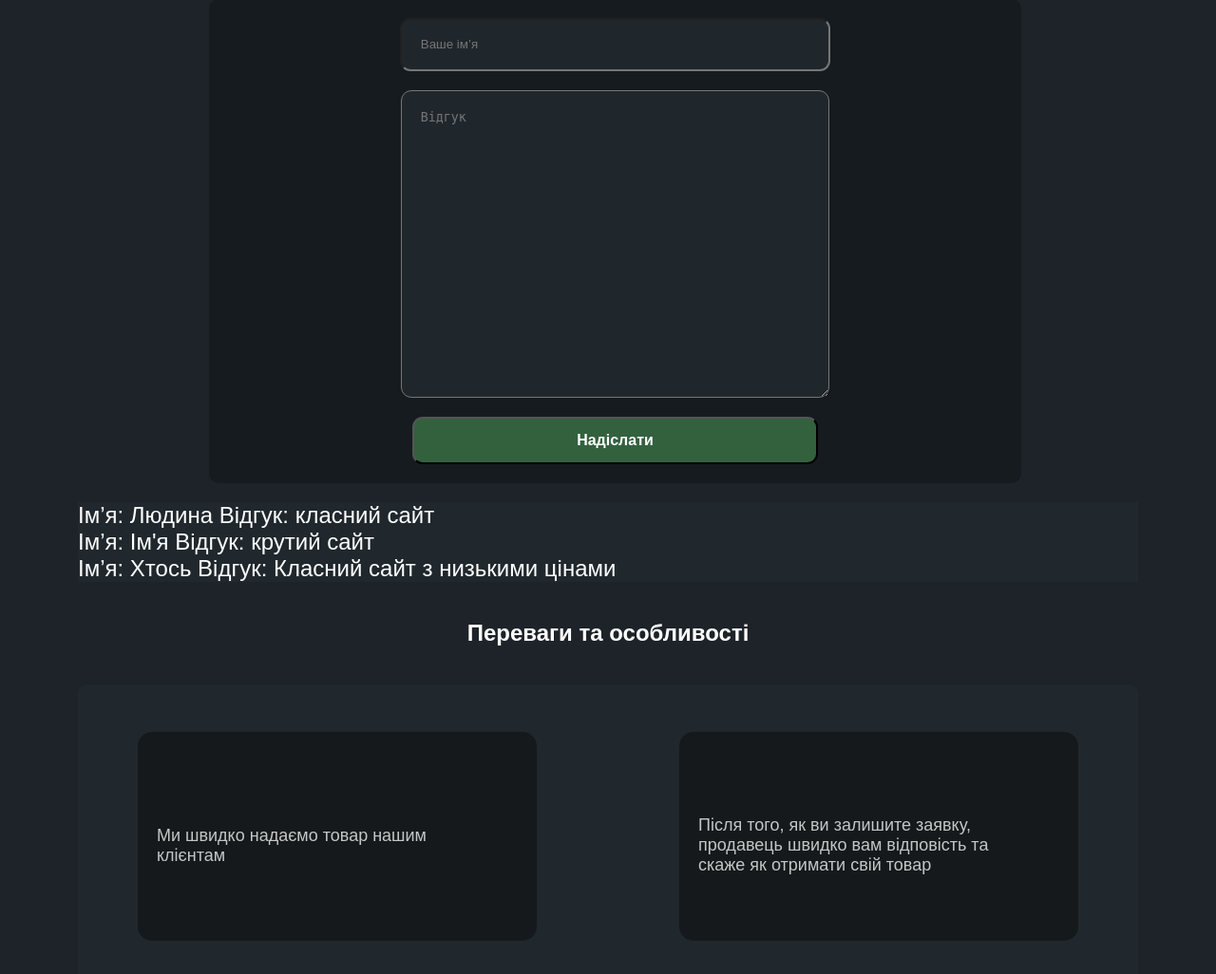
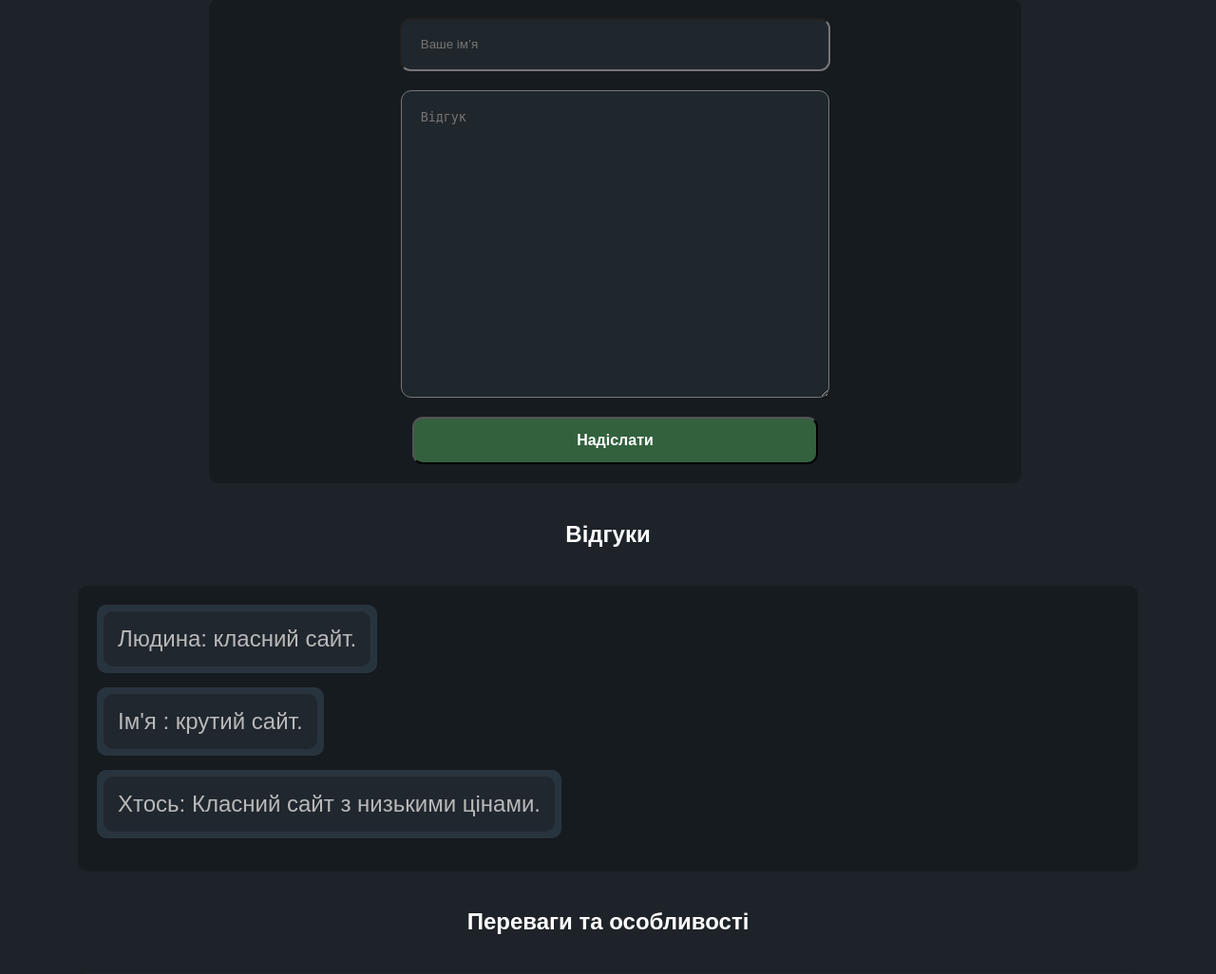
Before and after one commit to Dmytro45/cs2-skins, a Django app: template home/templates/home/home.html in a window 1280 px wide. Shown: the part 3841-4867 px from the top of the page at 95% size. Run offline with Django 4.2, Linux system fonts and the light colour scheme; data comes from the database, SQL or seed files in the repository; both versions use the stored data as it was after the commit; the template is opened without the code that fills it: values that come from a table or form of the project are taken from there, most other values are stand-ins (such as "Sample title", 1, 10 or a date in 2020).

Commit message:
design feedbacks

```diff
--- a/home/static/home/script.js
+++ b/home/static/home/script.js
@@ -35,8 +35,8 @@ function vidguk_foo() {
     var vidguk__name = document.getElementById("vidguk__name").value;
     var vidguk = document.getElementById("vidguk").value;
     if (vidguk__name !== "" && vidguk !== ""){
-        var btn = document.getElementById("submit_form");
-        btn.innerHTML = "Відправлено"
+        var btn_feedback = document.getElementById("submit_vidguk");
+        btn_feedback.innerHTML = "Відправлено"
 
         var formData = new FormData();
         formData.append("name", vidguk__name);
--- a/home/static/home/style.css
+++ b/home/static/home/style.css
@@ -422,15 +422,34 @@ body {
 }
 
 .feedback {
+  display: flex;
+  flex-direction: column;
+  color: rgb(185, 185, 185);
+  margin-top: 20px;
+  padding: 20px;
+  border-radius: 10px;
+  background-color: #161b20;
+}
+.feedback__description {
+  background-color: #28343d;
+  padding: 7px;
+  width: -moz-max-content;
+  width: max-content;
+  border-radius: 10px;
+  font-size: 24px;
+  margin-bottom: 15px;
+}
+.feedback__text {
   color: white;
   display: flex;
-  flex-direction: column;
+  justify-content: center;
+  margin-bottom: 10px;
   margin-top: 20px;
-  background-color: #20282D;
-  font-size: x-large;
 }
-.feedback__description {
-  flex-direction: column;
+.feedback__items {
+  padding: 15px;
+  border-radius: 10px;
+  background-color: #20272e;
 }
 
 .feature {
--- a/home/static/home/style.scss
+++ b/home/static/home/style.scss
@@ -464,14 +464,33 @@ body {
 
 
 .feedback {
-    color: white;
     display: flex;
     flex-direction: column;
+    color: rgb(185, 185, 185);
     margin-top: 20px;
-    background-color: #20282D;
-    font-size: x-large;
+    padding: 20px;
+    border-radius: 10px;
+    background-color: #161b20;
     &__description{
-        flex-direction: column;
+        background-color: #28343d;
+        padding: 7px ;
+        width: max-content;
+        border-radius: 10px;
+        font-size: 24px;
+        margin-bottom: 15px;
+    }
+    &__text {
+        color: white;
+        display: flex;
+        justify-content: center;
+        margin-bottom: 10px;
+        margin-top: 20px;
+    }
+    &__items{
+        padding: 15px;
+        border-radius: 10px;
+        background-color: #20272e;
+
     }
 }
 
--- a/home/templates/home/home.html
+++ b/home/templates/home/home.html
@@ -386,15 +386,20 @@
         </div>
 
         <div class="container">
+            <div class="feedback__text">
+                <h2>
+                    Відгуки
+                </h2>
+            </div>
             <div class="feedback">
                 {% for feedback in feedbacks %}
-                    <div class="feedback__item-container">
-                        <div class="feedback__description">
-                            <span>
-                                Ім’я: {{ feedback.user_name }}
+                    <div class="feedback__description">
+                        <div class="feedback__items">
+                            <span class="feedback_name">
+                                {{ feedback.user_name }}:
                             </span>
-                            <span>
-                                Відгук: {{ feedback.feedback_text }}
+                            <span class="feedback_text">
+                                {{ feedback.feedback_text }}.
                             </span>
                         </div>
                     </div>
```
Also changed, not shown: db.sqlite3, 1 other file.
